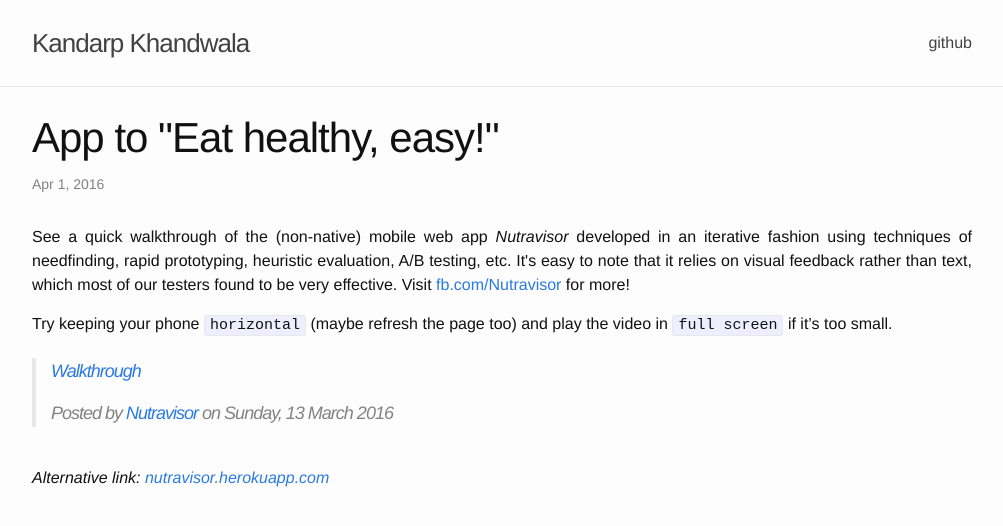
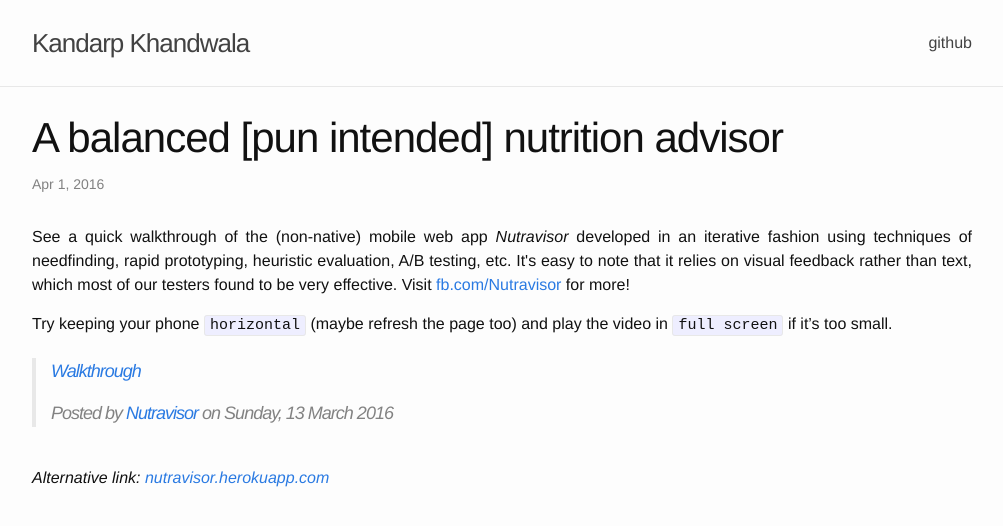
Before and after one commit to kandarpksk/kandarpksk.github.io, a Jekyll site: the page built from _posts/2016-04-01-nutravisor.markdown, in a window 1280 px wide. Shown: the top 526 px of the page, without its empty margins (138-1141 px from the left). Built offline with Jekyll 4.4.1, drawn with Linux system fonts in a browser that asks for light colours.

Commit message:
changed nutra-visor post title

```diff
--- a/_posts/2016-04-01-nutravisor.markdown
+++ b/_posts/2016-04-01-nutravisor.markdown
@@ -1,6 +1,6 @@
 ---
 layout: post
-title: "App to \"Eat healthy, easy!\""
+title: "A balanced [pun intended] nutrition advisor"
 permalink: /nutravisor
 date: 2016-04-01 09:30:00
 excerpt: See a quick walkthrough of the <i>mobile</i> web app <a href="http://nutravisor.kandarp.xyz/?username=test&hash=5baa61e4c9b93f3f0682250b6cf8331b7ee68fd8">Nutravisor</a> developed in an iterative fashion using techniques of needfinding, rapid prototyping, heuristic evaluation, A/B testing, etc. <br/> <br/> <img src="screenshot1.png" width="33%" style="border:1px solid lightgray;"> <img src="screenshot2.png" width="33%" style="border:1px solid lightgray; margin-left:5px;"> <br/>
```
